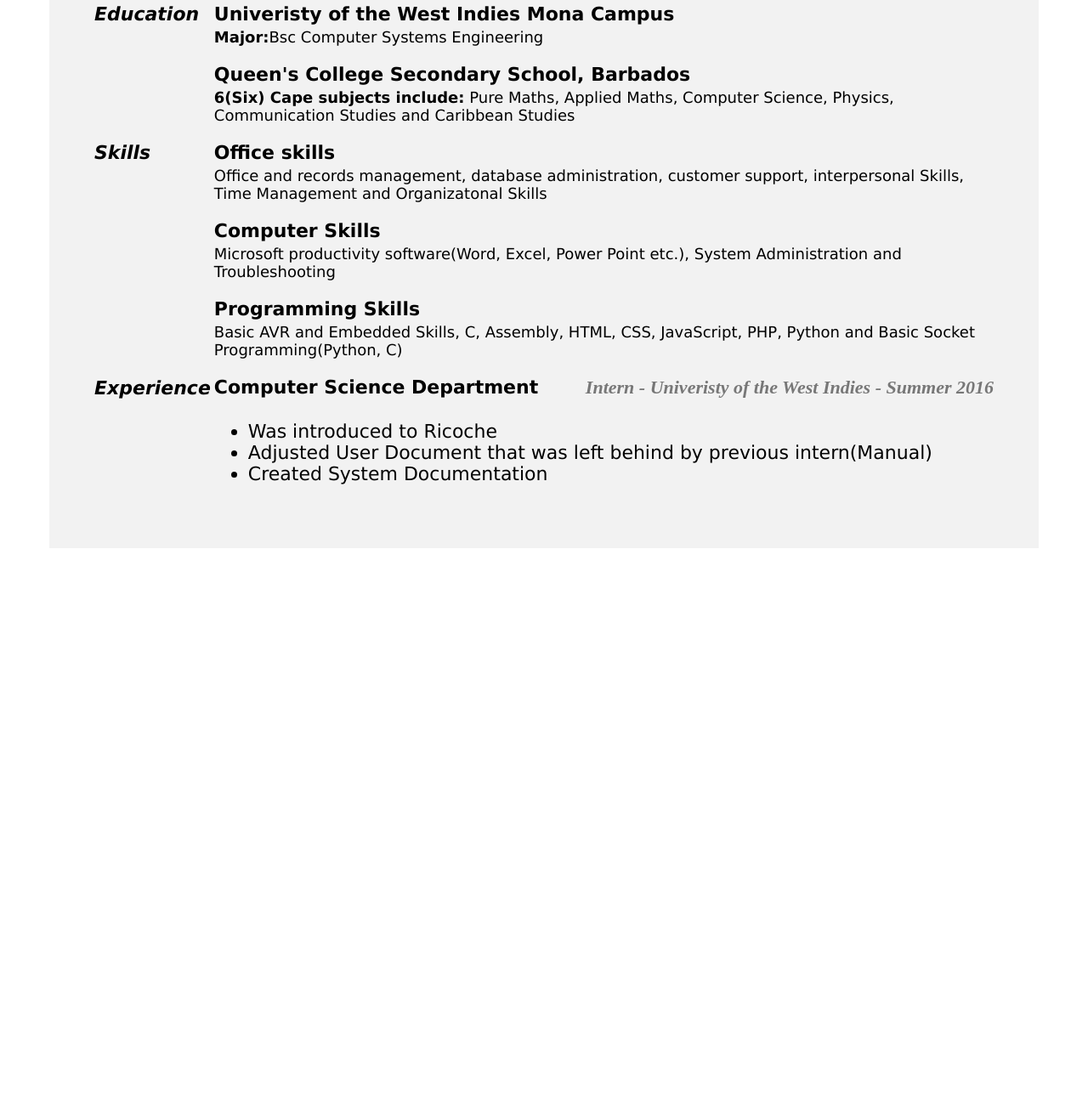
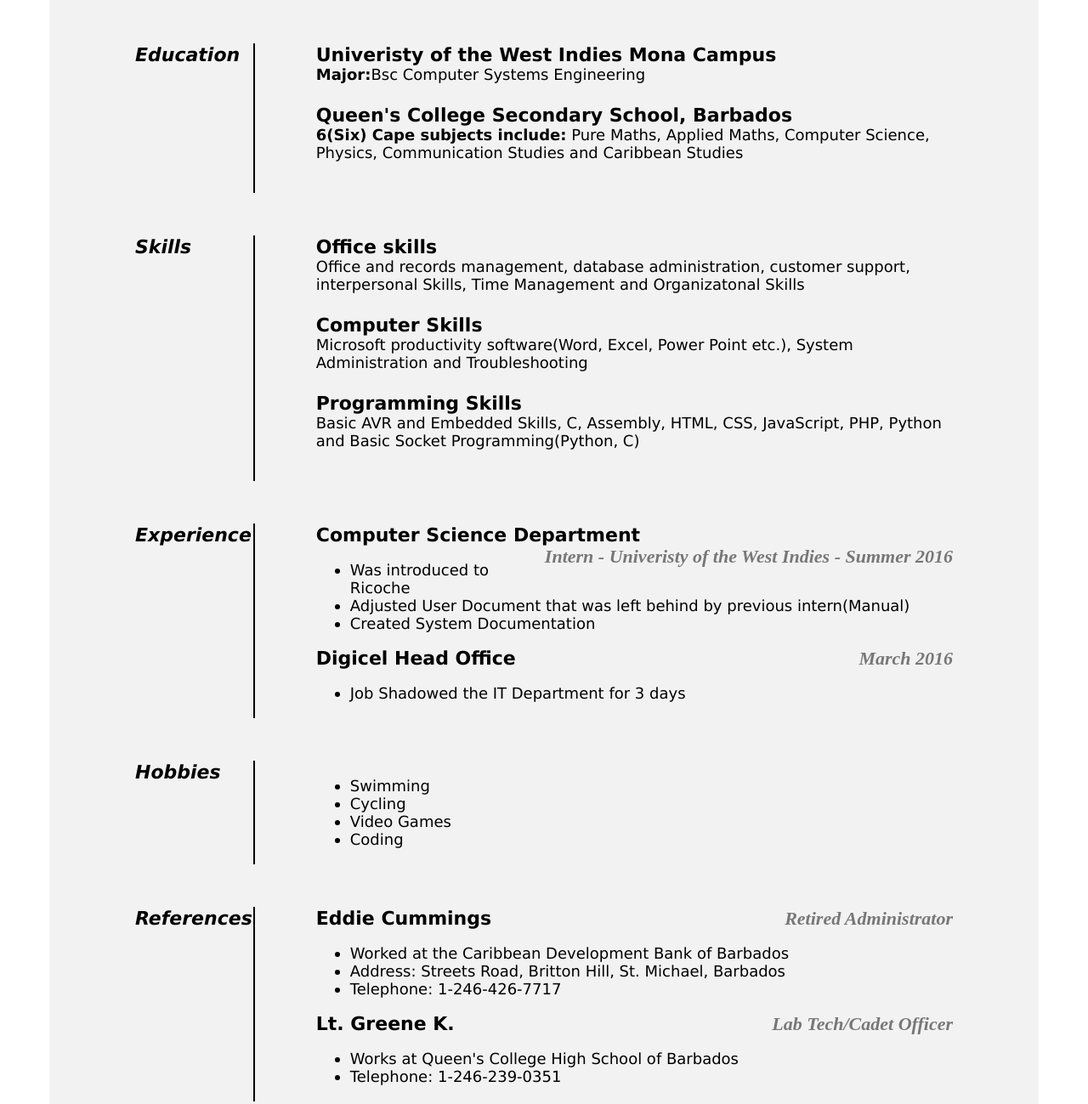
Before and after one commit to Karlcualtions/Info2180, a plain HTML site: page Project1/index.html in a window 1280 px wide. Shown: the part 353-1652 px from the top of the page at 85% size. Before the commit the page ends 1048 px from the top, so only its background shows below. Drawn offline with Linux system fonts and the light colour scheme.

Commit message:
Modified settings

```diff
--- a/Project1/ResumeStylesheet.css
+++ b/Project1/ResumeStylesheet.css
@@ -30,28 +30,31 @@
 }
 
 table {
+	border-collapse:separate;
+	border-spacing: 50px;
 	font-size: 22px;
 	width: 100%;
 }
 
-#space {
-	padding-bottom: 1em;
+td {
+	vertical-align:top;
 }
 
-/*adjust this*/
-.vertical-line {
-	width:1px;
-	background-color: black;
-	display: inline-block;
+td:nth-child(1){
+	border-right: solid black 2px;
 }
 
-#headings {
+td:nth-child(2){
+	padding-left: 1em;
+}
+.headings {
 	font-weight: bold;
 	font-style:italic;
 }
 
 .info {
 	font-size: 18px;
+	padding-bottom: 2em;
 }
 
 a {
--- a/Project1/index.html
+++ b/Project1/index.html
@@ -13,57 +13,60 @@
 		<p id="intro"><em>I am currently a final year student at the Univeristy of the West Indies Mona Campus. I am pursuing a degree in Computer Systems Engineering and I am seeking a career  that fits my  professional skills in comuputing and electronics. I'm looking forward to working with your organisation, helping the business anyway I can.</em></p>
 		<table>
 			<tr>
-				<td id="headings">Education</td>
-				<!--<td><div class="vertical-line" style="height: 45px;"></div></td>-->
-				<td><strong>Univeristy of the West Indies Mona Campus</strong></td>
+				<td class="headings">Education</td>
+				<td><strong>Univeristy of the West Indies Mona Campus</strong>
+					<div style="font-size:18px"><strong>Major:</strong>Bsc Computer Systems Engineering</div><br>
+					<strong>Queen's College Secondary School, Barbados</strong>
+					<div class="info"><strong>6(Six) Cape subjects include:</strong> Pure Maths, Applied Maths, Computer Science, Physics, Communication Studies and Caribbean Studies</div>
+				</td>
 			</tr>
 			<tr>
-				<td></td>
-				<td class="info" id="space"><strong>Major:</strong>Bsc Computer Systems Engineering</td>
+				<td class="headings">Skills</td>
+				<td><strong>Office skills</strong>
+					<div style="font-size:18px">Office and records management, database administration, customer support, interpersonal Skills, Time Management and Organizatonal Skills</div><br>
+					<strong>Computer Skills</strong>
+					<div style="font-size:18px">Microsoft productivity software(Word, Excel, Power Point etc.), System Administration and Troubleshooting</div><br>
+					<strong>Programming Skills</strong>
+					<div class="info">Basic AVR and Embedded Skills, C, Assembly, HTML, CSS, JavaScript, PHP, Python and Basic Socket Programming(Python, C)</div>
+				</td>
 			</tr>
 			<tr>
-				<td></td>
-				<td><strong>Queen's College Secondary School, Barbados</strong></td>
-			</tr>
-			<tr>
-				<td></td>
-				<td class="info" id="space"><strong>6(Six) Cape subjects include:</strong> Pure Maths, Applied Maths, Computer Science, Physics, Communication Studies and Caribbean Studies</td>
-			</tr>
-			<tr>
-				<td id="headings">Skills</td>
-				<td><strong>Office skills</strong></td>
-			</tr>
-			<tr>
-				<td></td>
-				<td class="info" id="space">Office and records management, database administration, customer support, interpersonal Skills, Time Management and Organizatonal Skills</td>
-			</tr>
-			<tr>
-				<td></td>
-				<td><strong>Computer Skills</strong></td>
-			</tr>
-			<tr>
-				<td></td>
-				<td class="info" id="space">Microsoft productivity software(Word, Excel, Power Point etc.), System Administration and Troubleshooting</td>
-			</tr>
-			<tr>
-				<td></td>
-				<td><strong>Programming Skills</strong></td>
-			</tr>
-			<tr>
-				<td></td>
-				<td class="info" id="space">Basic AVR and Embedded Skills, C, Assembly, HTML, CSS, JavaScript, PHP, Python and Basic Socket Programming(Python, C)</td>
-			</tr>
-			<tr>
-				<td id="headings">Experience</td>
-				<td><strong>Computer Science Department <span>Intern - Univeristy of the West Indies - Summer 2016</span></strong></td>
-			</tr>
-			<tr>
-				<td></td>
-				<td><ul id="space2">
+				<td class="headings">Experience</td>
+				<td><strong>Computer Science Department <span>Intern - Univeristy of the West Indies - Summer 2016</span></strong>
+					<ul style="font-size:18px">
 						<li>Was introduced to Ricoche</li>
 						<li>Adjusted User Document that was left behind by previous intern(Manual)</li>
 						<li>Created System Documentation</li>
+					</ul>
+					<strong>Digicel Head Office <span>March 2016</span></strong><br>
+					<ul style="font-size:18px">
+						<li>Job Shadowed the IT Department for 3 days</li>
+					</ul>
+				</td>
+			</tr>
+			<tr>
+				<td class="headings">Hobbies</td>
+				<td><ul style="font-size:18px">
+						<li>Swimming</li>
+						<li>Cycling</li>
+						<li>Video Games</li>
+						<li>Coding</li>
 				</ul></td>
+			</tr>
+			<tr>
+				<td class="headings">References</td>
+				<td><strong>Eddie Cummings<span>Retired Administrator</span></strong>
+					<ul style="font-size:18px">
+						<li>Worked at the Caribbean Development Bank of Barbados</li>
+						<li>Address: Streets Road, Britton Hill, St. Michael, Barbados</li>
+						<li>Telephone: 1-246-426-7717</li>
+					</ul>
+					<strong>Lt. Greene K.<span>Lab Tech/Cadet Officer</span></strong>
+					<ul style="font-size:18px">
+						<li>Works at Queen's College High School of Barbados</li>
+						<li>Telephone: 1-246-239-0351</li>
+					</ul>
+				</td>
 			</tr>
 		</table>
 
```
